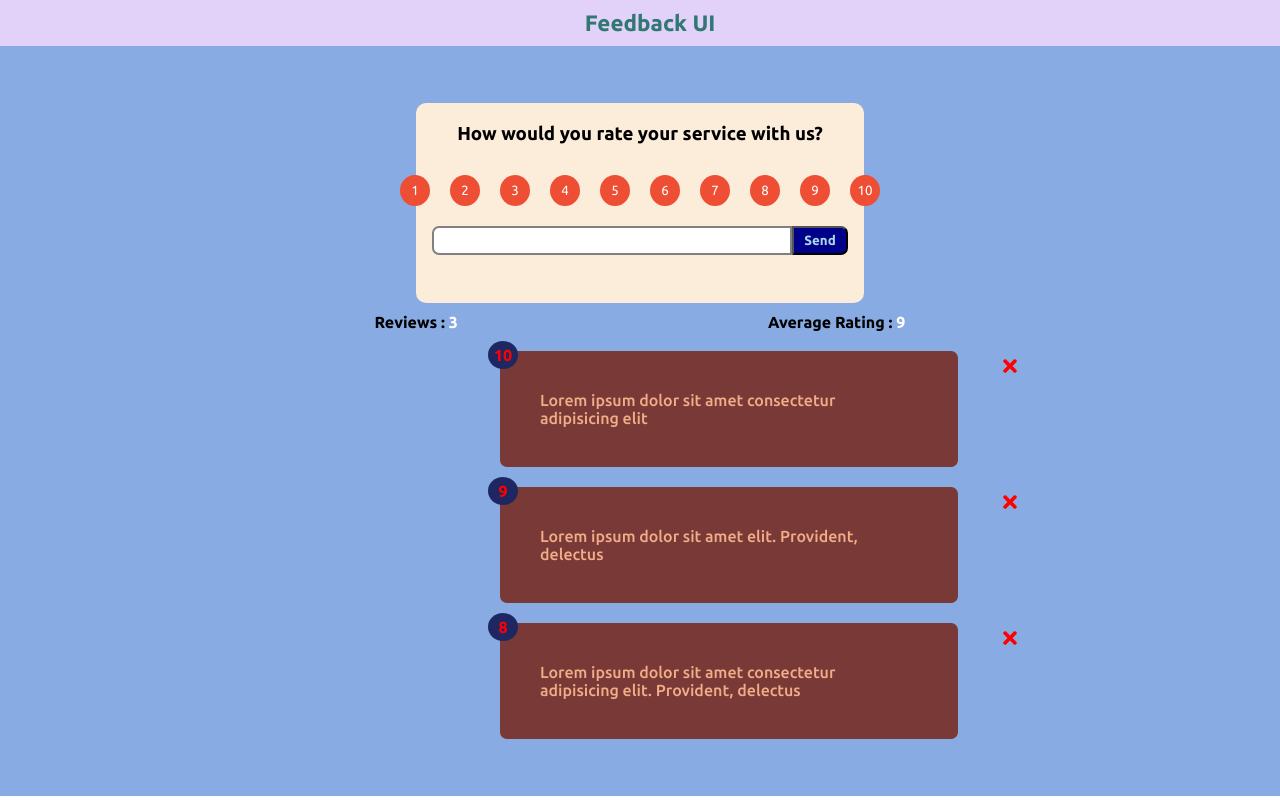
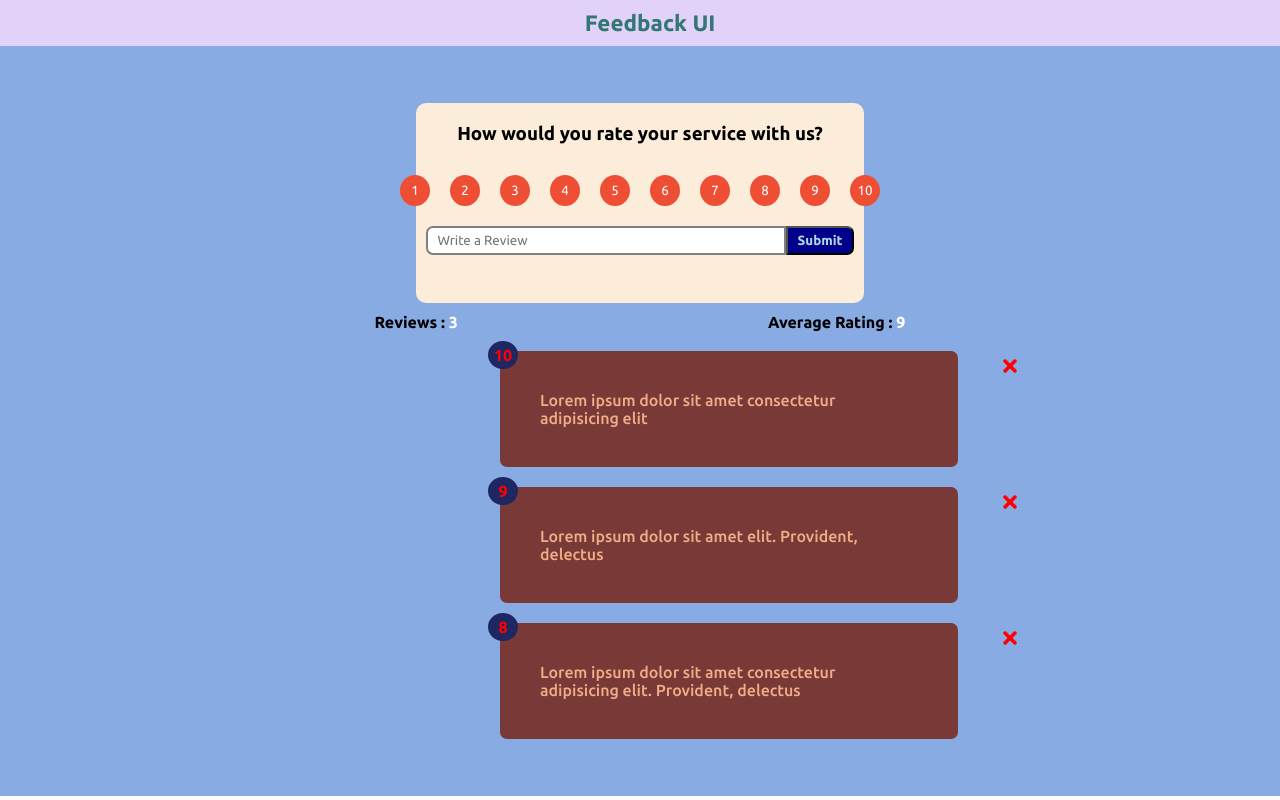
Before and after one commit to Ankush-Ladani/feedback-app, a React (Create React App) app: page / in a window 1280 px wide. Built offline with nearby package versions, Linux system fonts and the light colour scheme.

Commit message:
Day 3 Complete

```diff
--- a/src/Components/MainDiv.js
+++ b/src/Components/MainDiv.js
@@ -1,3 +1,4 @@
+import { func } from "prop-types";
 import React from "react";
 import styled from "styled-components";
 const Title = styled.h3`
@@ -43,7 +44,7 @@ const Input = styled.input`
   border: none;
   border: 2px solid gray;
 `;
-const Button = styled.button`
+const Button = styled.input`
   padding: 5px 10px;
   background: #00008b;
   color: #add8e6;
@@ -54,27 +55,53 @@ const Button = styled.button`
     cursor: pointer;
   }
 `;
-
 const MainDiv = () => {
+  const [text, setText] = React.useState("");
+  const [btnDisabled , setBtnDisabled] = React.useState(false);
+  const [message , setMessage] = React.useState("");
+  const [selected , setSelected] = React.useState("");
+  function handleClick(e){
+    setSelected(e.target.value)
+    console.log(selected);
+  }
+  function addFeedback() {
+    console.log(text);
+  }
+  function showTextInput(e) {
+    if(text === ''){
+      setBtnDisabled(true);
+      setMessage(null);
+    }
+    else if(text !== '' && text.trim().length <= 10){
+      setBtnDisabled(true);
+      setMessage('Text must be at least 10 characters');
+    }
+    else{
+      setBtnDisabled(false);
+      setMessage(null);
+    }
+    setText(e.target.value);
+  }
   return (
     <Container>
       <Title>How would you rate your service with us?</Title>
       <NumberDiv>
-        <Numbers>1</Numbers>
-        <Numbers>2</Numbers>
-        <Numbers>3</Numbers>
-        <Numbers>4</Numbers>
-        <Numbers>5</Numbers>
-        <Numbers>6</Numbers>
-        <Numbers>7</Numbers>
-        <Numbers>8</Numbers>
-        <Numbers>9</Numbers>
-        <Numbers>10</Numbers>
+        <Numbers value="1" onClick={handleClick}>1</Numbers>
+        <Numbers  onClick={handleClick}>2</Numbers>
+        <Numbers  onClick={handleClick}>3</Numbers>
+        <Numbers  onClick={handleClick}>4</Numbers>
+        <Numbers  onClick={handleClick}>5</Numbers>
+        <Numbers  onClick={handleClick}>6</Numbers>
+        <Numbers  onClick={handleClick}>7</Numbers>
+        <Numbers  onClick={handleClick}>8</Numbers>
+        <Numbers onClick={handleClick}>9</Numbers>
+        <Numbers onClick={handleClick}>10</Numbers>
       </NumberDiv>
       <InputContainer>
-        <Input></Input>
-        <Button>Send</Button>
+        <Input placeholder="Write a Review" value={text} onChange={showTextInput}></Input>
+        <Button type="submit" disabled={btnDisabled} onClick={addFeedback} value="Submit"></Button>
       </InputContainer>
+      <div> {message} </div>
     </Container>
   );
 };
```
